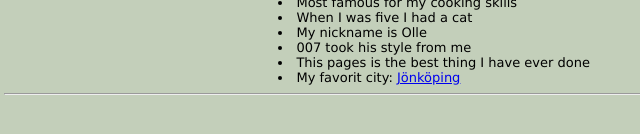
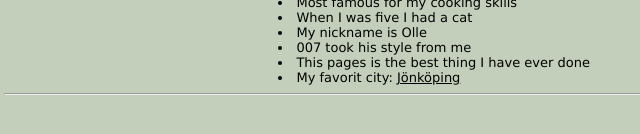
Before and after one commit to ju-nmd2022/wuid-portfolio-sarohl, a plain HTML site: page index.html in a window 1280 px wide. Shown: the part 416-550 px from the top of the page, 4-644 px from the left. Drawn offline with Linux system fonts and the light colour scheme.

Commit message:
link hover

```diff
--- a/main.css
+++ b/main.css
@@ -58,3 +58,11 @@ body {
 .text-container {
   padding-left: 10%;
 }
+
+a {
+  color: black;
+}
+
+a:hover {
+  font-weight: bold;
+}
```
